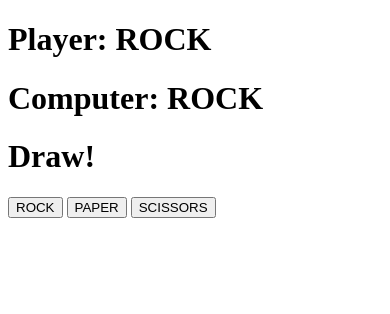
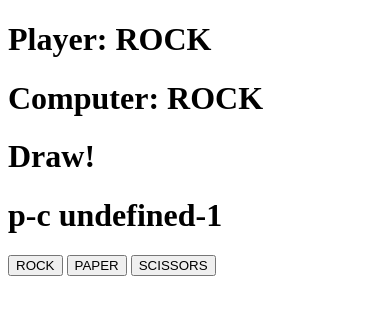
Before and after one commit to giorgidzebisashvili4/Rocj-papaer-scissors, a plain HTML site: page index.html in a window 390 px wide. Both pictures are taken after a click on the button "ROCK". Drawn offline with Linux system fonts and the light colour scheme.

Commit message:
score tablet fail

```diff
--- a/index.html
+++ b/index.html
@@ -11,6 +11,7 @@
         <h1 class="gameText" id="playerText">Player: </h1>
         <h1 class="gameText" id="computerText">Computer: </h1>
         <h1 class="gameText" id="resultText">Result: </h1>
+        <h1 class="gameText" id="scoreText">score: </h1>
 
         <button class="choiceBtn">ROCK</button>
         <button class="choiceBtn">PAPER</button>
--- a/javascript.js
+++ b/javascript.js
@@ -1,18 +1,23 @@
 const playerText = document.querySelector("#playerText");
 const computerText = document.querySelector("#computerText");
 const resultText = document.querySelector("#resultText");
+const scoreText = document.querySelector("#scoreText");
 const choiceBtns = document.querySelectorAll(".choiceBtn");
 let player;
 let computer;
 let result;
+let scorePlayer;
+let scoreComputer;
 
 choiceBtns.forEach(button => button.addEventListener("click", () => {
 
     player = button.textContent;
     computerTurn();
+    checkScore();
     playerText.textContent = `Player: ${player}`;
     computerText.textContent = `Computer: ${computer}`;
     resultText.textContent = checkWinner();
+    scoreText.textContent = `p-c ${scorePlayer}-${scoreComputer}`
 }));
 
 function computerTurn(){
@@ -46,6 +51,14 @@ function checkWinner(){
     }
 }
 
+function checkScore(){
+    if (result === "You Win!"){
+        scorePlayer = 1
+    }else if(result = "You Lose!"){
+        scoreComputer = 1
+    }else{}
+
+    }
 
 
 
```
